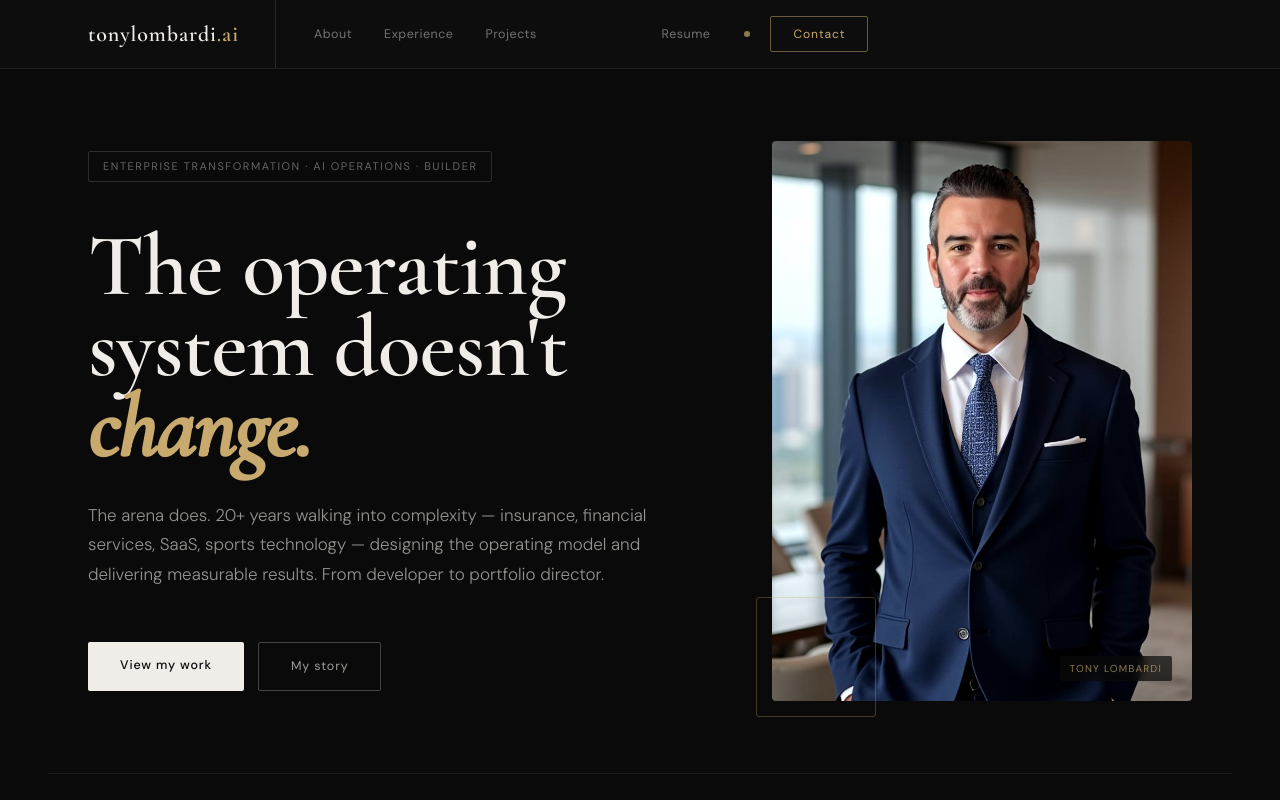
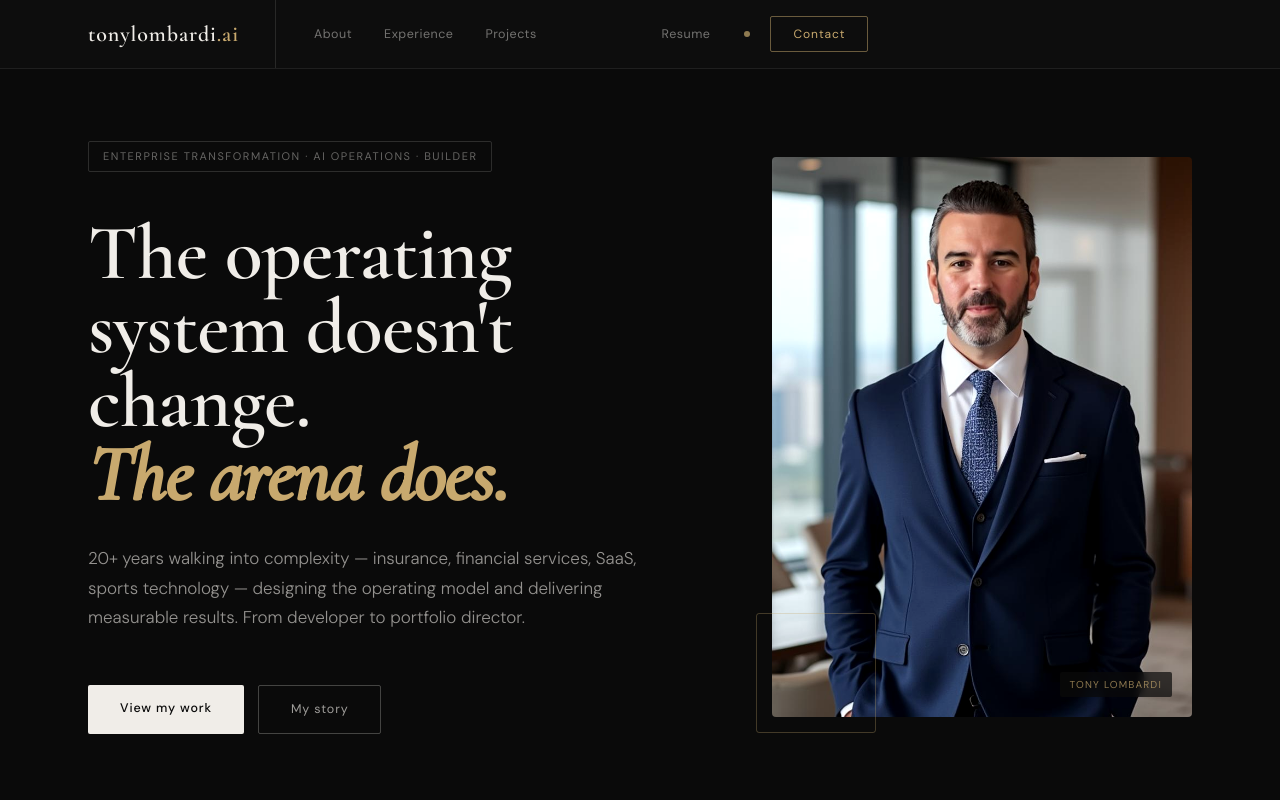
Before and after one commit to tonylombardi-22/personal_branding, a Next.js app: page / in a window 1280 px wide. Shown: the top 800 px of the page. Built offline with nearby package versions, Linux system fonts and the light colour scheme.

Commit message:
fix headline structure - four lines

```diff
--- a/app/page.tsx
+++ b/app/page.tsx
@@ -85,9 +85,9 @@ export default function Home() {
 
         .hero-h1 {
           font-family: 'Cormorant Garamond', serif;
-          font-size: clamp(52px, 7.5vw, 88px);
+          font-size: clamp(44px, 6.5vw, 78px);
           font-weight: 600;
-          line-height: 0.92;
+          line-height: 0.95;
           letter-spacing: -0.01em;
           margin-bottom: 32px;
           color: #f0ede8;
@@ -456,10 +456,11 @@ export default function Home() {
             <h1 className="hero-h1">
               The operating<br />
               system doesn't<br />
-              <span className="gold">change.</span>
+              change.<br />
+              <span className="gold">The arena does.</span>
             </h1>
             <p className="hero-sub">
-              The arena does. 20+ years walking into complexity — insurance, financial services,
+              20+ years walking into complexity — insurance, financial services,
               SaaS, sports technology — designing the operating model and delivering measurable results.
               From developer to portfolio director.
             </p>
```
